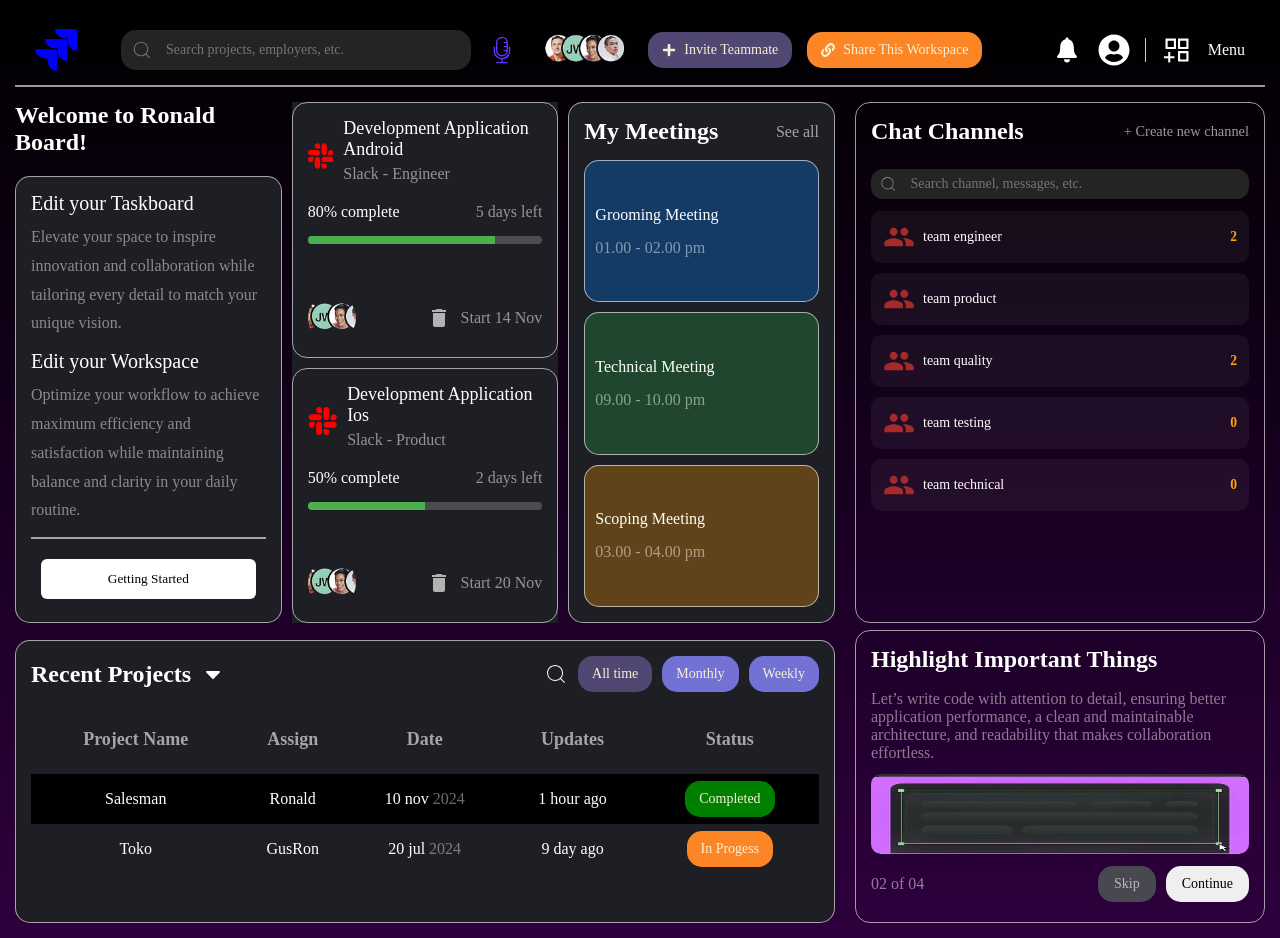
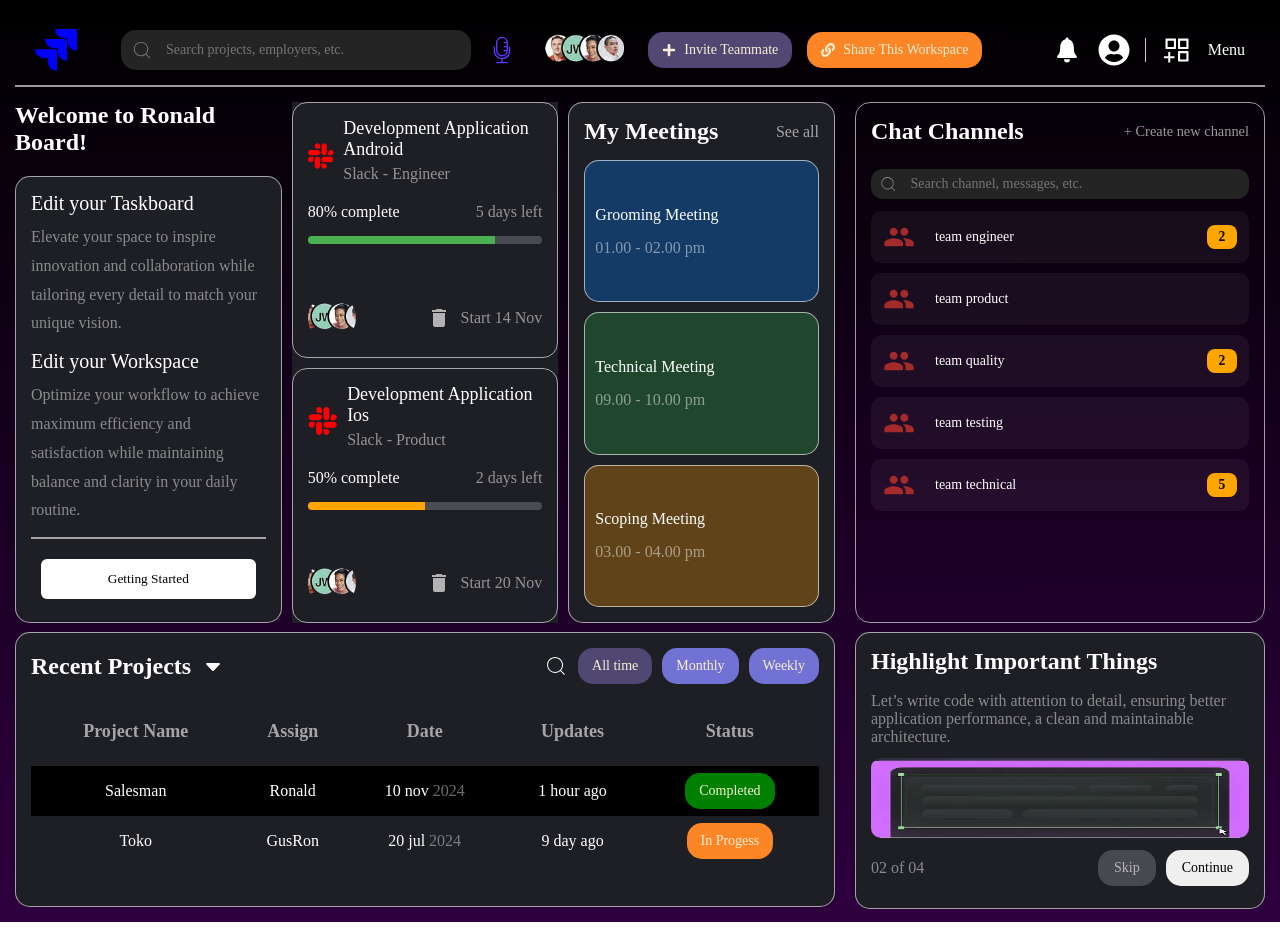
Before and after one commit to RonaldGustavo/project-management-app-ui-react, a React (Vite) app: page / in a window 1280 px wide. Built offline with nearby package versions, Linux system fonts and the light colour scheme.

Commit message:
feat: update

```diff
--- a/src/components/Channel.tsx
+++ b/src/components/Channel.tsx
@@ -17,11 +17,11 @@ const Channel = () => {
     },
     {
       title: "team testing",
-      notif: "0",
+      notif: "",
     },
     {
       title: "team technical",
-      notif: "0",
+      notif: "5",
     },
   ];
 
@@ -48,7 +48,7 @@ const Channel = () => {
                 <MdGroup className="channel-body-card-icon" size={32} />
                 <p className="channel-body-card-title">{data.title}</p>
               </div>
-              <p className="channel-body-card-notif">{data.notif}</p>
+              {data.notif && <p className="channel-body-card-notif">{data.notif}</p>}
             </div>
           ))}
         </div>
--- a/src/components/Highlight.tsx
+++ b/src/components/Highlight.tsx
@@ -21,7 +21,7 @@ const Highlight = () => {
     {
       title: "Development Application Android",
       subTitle: "Slack - Engineer",
-      percentage: "80",
+      percentage: 80,
       dayLeft: "5",
       iconProfile: "iconp",
       startDay: "14",
@@ -29,7 +29,7 @@ const Highlight = () => {
     {
       title: "Development Application Ios",
       subTitle: "Slack - Product",
-      percentage: "50",
+      percentage: 50,
       dayLeft: "2",
       iconProfile: "iconp",
       startDay: "20",
@@ -108,7 +108,7 @@ const Highlight = () => {
                   </div>
                   <div className="highlight-mid-card-bar-percentage">
                     <div
-                      className="bar-fill"
+                      className={`${data.percentage > 50 ? 'bar-fill-green' : 'bar-fill-orange'}`}
                       style={{ width: `${data.percentage}%` }}
                     ></div>
                   </div>
--- a/src/components/News.tsx
+++ b/src/components/News.tsx
@@ -5,7 +5,7 @@ const News = () => {
         <>
         <div className="news">
             <p className="news-title">Highlight Important Things</p>
-            <p className="news-desc">Let’s write code with attention to detail, ensuring better application performance, a clean and maintainable architecture, and readability that makes collaboration effortless.</p>
+            <p className="news-desc">Let’s write code with attention to detail, ensuring better application performance, a clean and maintainable architecture.</p>
             <img className="news-image" src={newsImg}/>
             <div className="news-footer">
                 <p className="news-footer-page">02 of 04</p>
--- a/src/styles/components/channel.css
+++ b/src/styles/components/channel.css
@@ -73,7 +73,7 @@
 .channel-body-card-title-container {
   display: flex;
   align-items: center;
-  gap: 8px;
+  gap: 20px;
 }
 
 .channel-body-card-icon {
@@ -86,9 +86,15 @@
 }
 
 .channel-body-card-notif {
-  color: orange;
+  background-color: orange;
+  color: black;
   font-weight: 600;
   font-size: 0.85rem;
+  padding: 4px 8px;
+  border-radius: 8px;
+  display: inline-block;
+  min-width: 30px;
+  text-align: center;
 }
 
 /* Responsif mobile */
--- a/src/styles/components/highlight.css
+++ b/src/styles/components/highlight.css
@@ -149,8 +149,14 @@
   overflow: hidden;
 }
 
-.highlight-mid-card-bar-percentage .bar-fill {
+.highlight-mid-card-bar-percentage .bar-fill-green {
   background-color: #4caf50;
+  height: 100%;
+  transition: width 0.3s ease;
+}
+
+.highlight-mid-card-bar-percentage .bar-fill-orange {
+  background-color: orange;
   height: 100%;
   transition: width 0.3s ease;
 }
--- a/src/styles/components/news.css
+++ b/src/styles/components/news.css
@@ -8,6 +8,8 @@
   height: 100%;
   box-sizing: border-box;
   height: 100%;
+  background-color: #1e1f25;
+  margin-top: 2px;
 }
 
 .news-title {
--- a/src/styles/components/project.css
+++ b/src/styles/components/project.css
@@ -3,7 +3,7 @@
   border: 0.5px solid rgba(255, 255, 255, 0.6);
   border-radius: 15px;
   padding: 15px;
-  margin-top: 10px;
+  margin-top: 2px;
   background-color: #1e1f25;
 
   display: flex;
```
Also changed, not shown: src/assets/images/ui.png (added), 1 other file (tests, documents, lock files or other folders).
